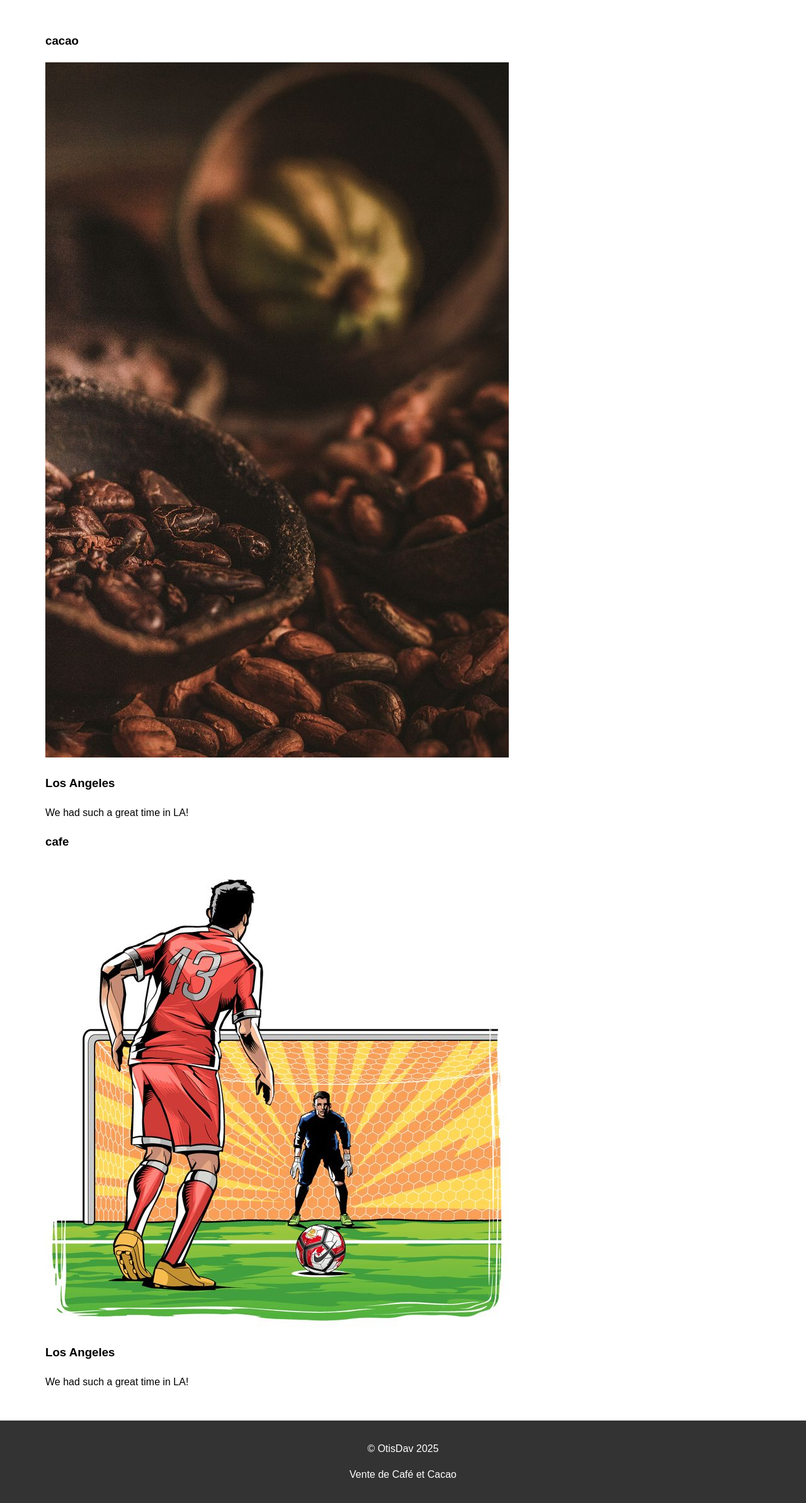
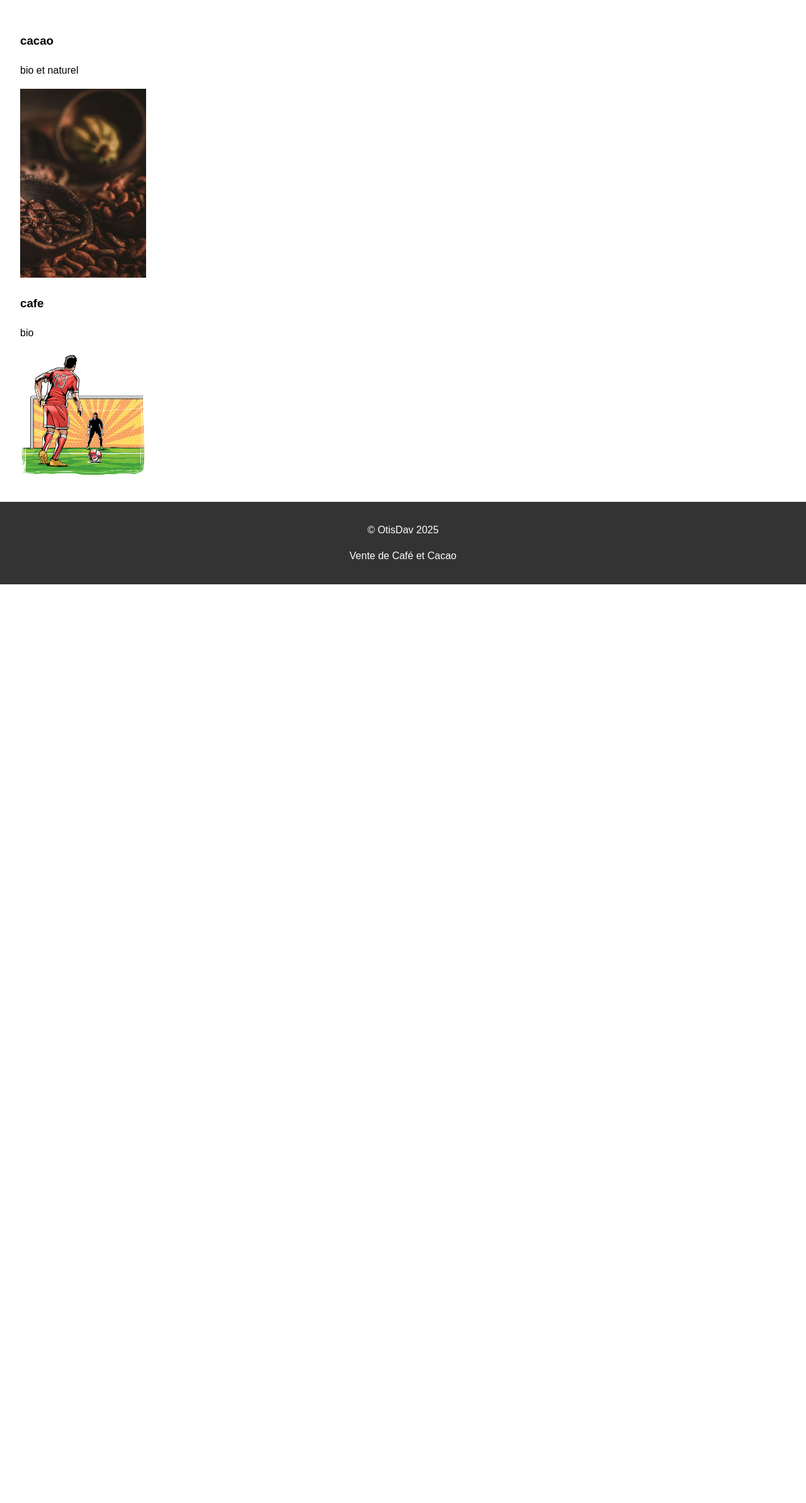
Before and after one commit to OTISDav/site_vitrine, a Django app: page /products/ in a window 1280 px wide. Shown: the part 152-2539 px from the top of the page at 63% size. After the commit the page ends 1080 px from the top, so only its background shows below. Run offline with Django 5.2, Linux system fonts and the light colour scheme; data comes from the database, SQL or seed files in the repository.

Commit message:
cote frontend

```diff
--- a/templates/products.html
+++ b/templates/products.html
@@ -1,26 +1,27 @@
 {% extends 'base.html' %}
-
-<!--{% block title %}Nos Produits{% endblock %}-->
+{% load static %}
 
 {% block content %}
-<!--<h2>Nos Produits</h2>-->
-<ul>
-    {% for product in products %}
-    <div class="carousel-item">
-        <h3>{{ product.name }}</h3>
-  <img src="{{ product.image.url }}" alt="Los Angeles">
-  <div class="carousel-caption">
-    <h3>Los Angeles</h3>
-    <p>We had such a great time in LA!</p>
-  </div>
+<link rel="stylesheet" href="{% static 'css/product.css' %}">
+<div class="container mt-5">
+    <div class="row">
+        {% for product in products %}
+        <div class="col-md-6 mb-4">
+            <div class="card">
+                <div class="card-body d-flex align-items-center">
+                    <!-- Description à gauche -->
+                    <div class="flex-grow-1 me-4">
+                        <h3 class="card-title text-center">{{ product.name }}</h3>
+                        <p class="card-text">{{ product.description }}</p>
+                    </div>
+                    <!-- Image à droite -->
+                    <div>
+                        <img src="{{ product.image.url }}" alt="{{ product.name }}" class="img-fluid rounded" style="max-width: 200px;">
+                    </div>
+                </div>
+            </div>
+        </div>
+        {% endfor %}
+    </div>
 </div>
-
-<!--    <ul>-->
-<!--        <h3>{{ product.name }}</h3>-->
-<!--        <img src="{{ product.image.url }}" alt="{{ product.name }}" style="width:500px;">-->
-<!--        <p>{{ product.description }}</p>-->
-<!--&lt;!&ndash;        <p><strong>Prix :</strong> {{ product.price }} €</p>&ndash;&gt;-->
-<!--    </ul>-->
-    {% endfor %}
-</ul>
 {% endblock %}
```
Also changed, not shown: static/css/product.css (added).
